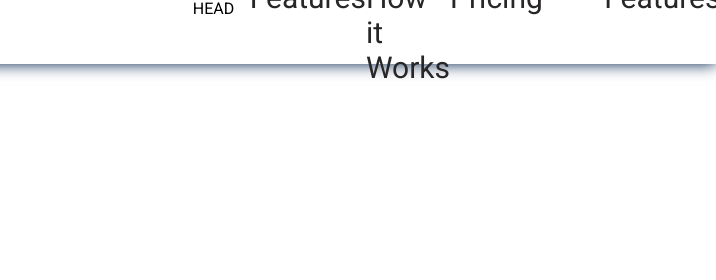
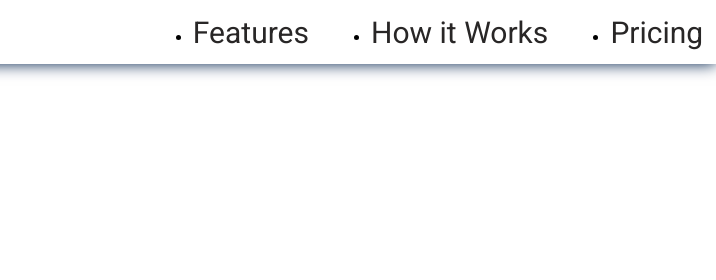
Before and after one commit to Hacking-NASSA-with-HTML/Alejandro_Vyacheslav_Microverse_Trial_cool_project, a plain HTML site: page index.html in a window 1280 px wide. Shown: the top 280 px of the page, 564-1280 px from the left. Drawn offline with Linux system fonts and the light colour scheme.

Commit message:
merging the changes in the ancher tag

```diff
--- a/index.html
+++ b/index.html
@@ -13,15 +13,9 @@
             src="https://cdn.freecodecamp.org/testable-projects-fcc/images/product-landing-page-logo.png" />
         <nav id="nav-bar">
             <ul class="navbBar">
-<<<<<<< HEAD
-                <li class="nav-link"><a href="#features">Features</a> </li>
-                <li class="nav-link"><a href="#how-it-works">How it Works</a> </li>
-                <li class="nav-link"><a href="#pricing">Pricing</a></li>
-=======
-                <a class="nav-link" href="#firstSection">Features</a>
-                <a class="nav-link" href="#secondSection">How it Works</a>
-                <a class="nav-link" href="#thirdSection">Pricing</a>
->>>>>>> a7664f70a53e13088adbc70003fc5e010b188008
+                <li><a class="nav-link" href="#features">Features</a> </li>
+                <li><a class="nav-link" href="#how-it-works">How it Works</a> </li>
+                <li><a class="nav-link" href="#pricing">Pricing</a></li>
             </ul>
         </nav>
     </header>
@@ -36,21 +30,12 @@
     </form>
     <section id="features">
         <h3>Features</h3>
-        <!-- <div id="firstSectionWrapper">
-            <h3>Features</h3>
-        </div> -->
     </section>
     <section id="how-it-works">
         <h3>How it Works</h3>
-        <!-- <div id="secondSectionWrapper">
-            <h3>How it Works</h3>
-        </div> -->
     </section>
     <section id="pricing">
         <h3>Pricing</h3>
-        <!-- <div id="thirdSectionWrapper">
-            <h3>Pricing</h3>
-        </div> -->
     </section>
     <script src="https://cdn.freecodecamp.org/testable-projects-fcc/v1/bundle.js"></script>
 
```
